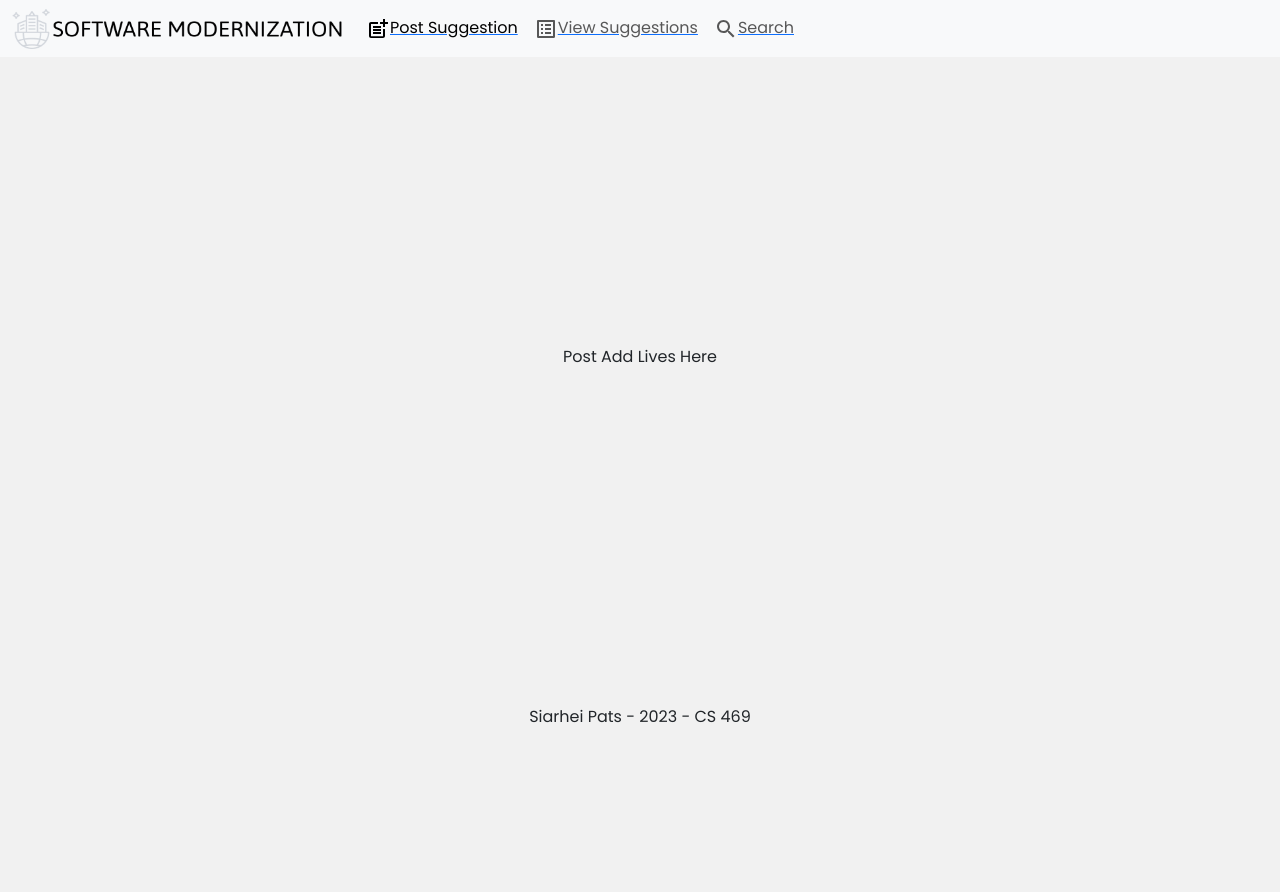
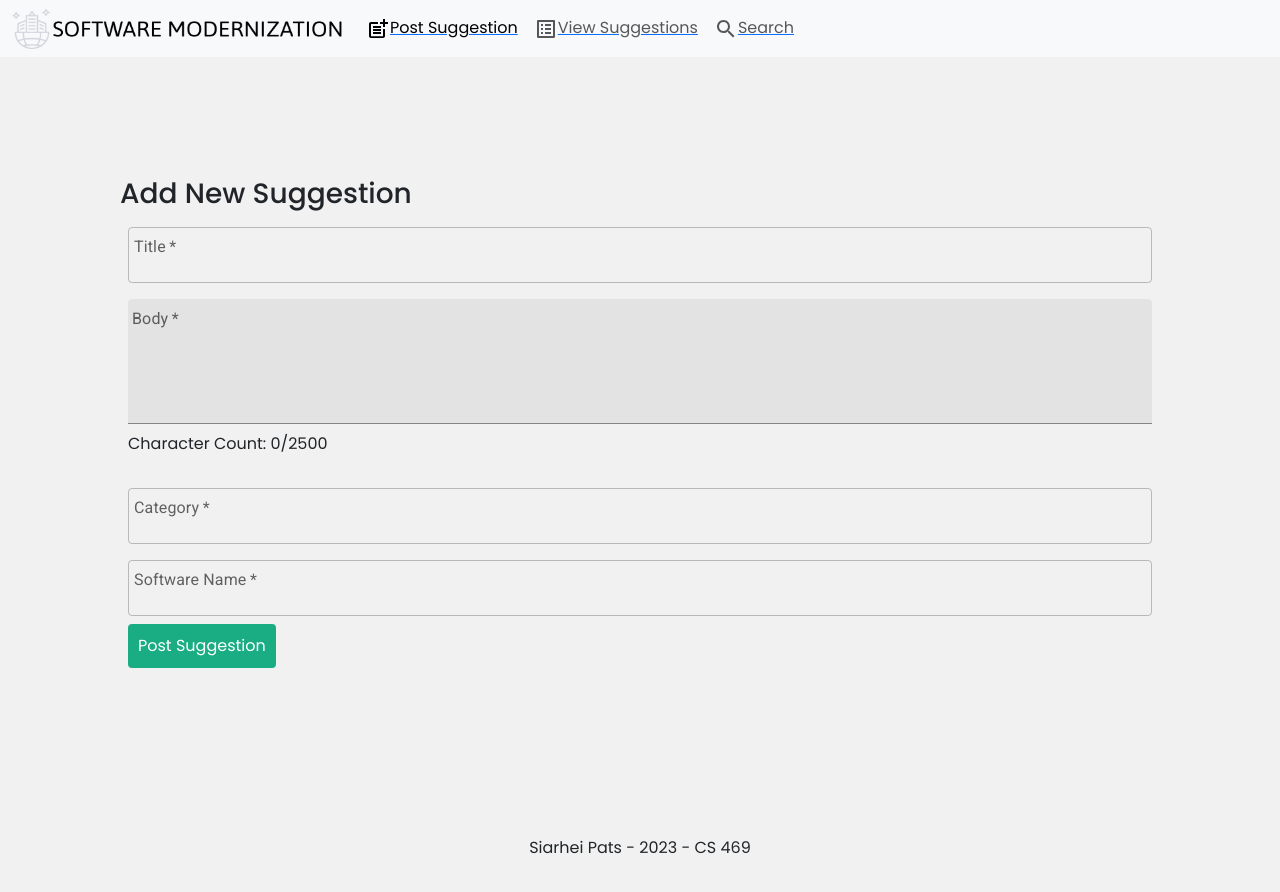
Before and after one commit to siarheipats/software_modernization_website, a React (Create React App) app in the folder frontend/: page /post_add in a window 1280 px wide. Shown: the top 892 px of the page. Before the commit the page ends 800 px from the top, so only its background shows below. Built offline with nearby package versions, Linux system fonts and the light colour scheme; no server answers.

Commit message:
Adding New Post Form
Implemented the form to add new post.

```diff
--- a/frontend/src/components/post_details.js
+++ b/frontend/src/components/post_details.js
@@ -1,25 +1,13 @@
-import { styled } from '@mui/material/styles';
-import Paper from '@mui/material/Paper';
-
-const Item = styled(Paper)(({ theme }) => ({
-    backgroundColor: theme.palette.mode === 'dark' ? '#1A2027' : '#fff',
-    ...theme.typography.body2,
-    padding: theme.spacing(1),
-    textAlign: 'left',
-    color: theme.palette.text.secondary,
-}));
-
 const PostDetails = ({ post }) => {
     return (
-        <Item>
+        <div className="post-details">
             <p class="h4">Title: {post.title}</p>
             <p class="h5">Author: {post.author}</p>
             <p class="lead">
                 {post.body}
             </p>
-
-
-        </Item>
+            <p>{post.createdAt}</p>
+        </div >
     )
 }
 
--- a/frontend/src/index.css
+++ b/frontend/src/index.css
@@ -12,3 +12,55 @@ body {
   margin: 0;
   font-family: "Poppins";
 }
+
+.post-details {
+  background: #fff;
+  border-radius: 4px;
+  margin: 20px auto;
+  padding: 20px;
+  position: relative;
+  box-shadow: 2px 2px 10px rgba(0, 0, 0, 0.05);
+}
+
+.post-details p {
+  margin: 0;
+  font-size: 0.9em;
+  color: #555;
+}
+
+.post-details span {
+  position: absolute;
+  top: 20px;
+  right: 20px;
+  cursor: pointer;
+  background: #f1f1f1;
+  padding: 6px;
+  border-radius: 50%;
+  color: #333;
+}
+
+label,
+input {
+  display: block;
+  padding-left: 8px;
+}
+
+form button {
+  background: var(--primary);
+  border: 0;
+  color: #fff;
+  padding: 10px;
+  margin-left: 8px;
+  font-family: "Poppins";
+  border-radius: 4px;
+  cursor: pointer;
+}
+
+div.error {
+  padding: 5px;
+  background: #ffefef;
+  border: 1px solid var(--error);
+  color: var(--error);
+  border-radius: 4px;
+  margin: 20px 0;
+}
--- a/frontend/src/pages/post_add.js
+++ b/frontend/src/pages/post_add.js
@@ -1,27 +1,92 @@
 import { useEffect, useState } from "react";
 
-
+import TextField from '@mui/material/TextField';
+import Box from '@mui/material/Box';
 
 const PostAdd = () => {
-    const [postStat, setPostStat] = useState(0);
+    const [title, setTitle] = useState("");
+    const [body, setBody] = useState("");
+    const [author, setAuthor] = useState("Default Author");
+    const [category, setCategory] = useState("");
+    const [softwareName, setSoftwareName] = useState("");
+    const [error, setError] = useState(null);
 
+    const handleSubmit = async (e) => {
+        e.preventDefault();
 
-    useEffect(() => {
-        const fetchPostNumber = async () => {
-            const response = await fetch('/stats/posts');
-            const json = await response.json();
-            if (response.ok) {
-                setPostStat(json);
+        const post = { title, body, author, category, softwareName };
+
+        const response = await fetch('/posts', {
+            method: "POST",
+            body: JSON.stringify(post),
+            headers: {
+                'Content-Type': 'application/json'
             }
+        });
+
+        const json = await response.json();
+
+        if (!response.ok) {
+            setError(json.error);
         }
 
-        fetchPostNumber();
-    }, []);
+        if (response.ok) {
+            setError(null);
+            setTitle("");
+            setBody("");
+            setCategory("");
+            setSoftwareName("");
+            console.log('new post added!', json);
+        }
+    }
 
     return (
-        <div style={{ display: 'flex', justifyContent: 'center', alignItems: 'center', height: '75vh' }}>
-            Post Add Lives Here
-        </div>
+        <Box component="form" noValidate onSubmit={handleSubmit} sx={{ width: '100%', padding: 15, mx: 'auto' }}>
+
+            <h3>Add New Suggestion</h3>
+            <TextField sx={{ p: 1 }}
+                required
+                fullWidth
+                label="Title"
+                type="text"
+                onChange={(e) => setTitle(e.target.value)}
+                defaultValue={" "}
+                value={title}
+            />
+            <TextField sx={{ p: 1 }}
+                required
+                label="Body"
+                variant="filled"
+                multiline
+                rows={4}
+                fullWidth
+                defaultValue="Default Value"
+                type="text"
+                onChange={(e) => { setBody(e.target.value) }}
+                value={body}
+            />
+            <label >Character Count: {body.length}/2500</label>
+            <br />
+            <TextField sx={{ p: 1 }}
+                required
+                fullWidth
+                label="Category"
+                type="text"
+                onChange={(e) => setCategory(e.target.value)}
+                value={category}
+            />
+            <TextField sx={{ p: 1 }}
+                required
+                fullWidth
+                margin="500"
+                label="Software Name"
+                type="text"
+                onChange={(e) => setSoftwareName(e.target.value)}
+                value={softwareName}
+            />
+            <button>Post Suggestion</button>
+            {error && <div className="error">{error}</div>}
+        </Box>
     )
 }
 
--- a/frontend/src/pages/posts.js
+++ b/frontend/src/pages/posts.js
@@ -1,7 +1,6 @@
 import { useEffect, useState } from "react";
 
 import Box from '@mui/material/Box';
-import Stack from '@mui/material/Stack';
 import Grid from '@mui/material/Grid';
 
 
@@ -29,12 +28,12 @@ const Posts = () => {
                 <Grid item xs>
                 </Grid>
                 <Grid item xs={6}>
-                    <Stack spacing={2}>
+                    <div className="posts">
                         {posts && posts.map((post) => (
                             <PostDetails key={post._id} post={post} />
                         ))
                         }
-                    </Stack>
+                    </div>
                 </Grid>
                 <Grid item xs>
                 </Grid>
```
